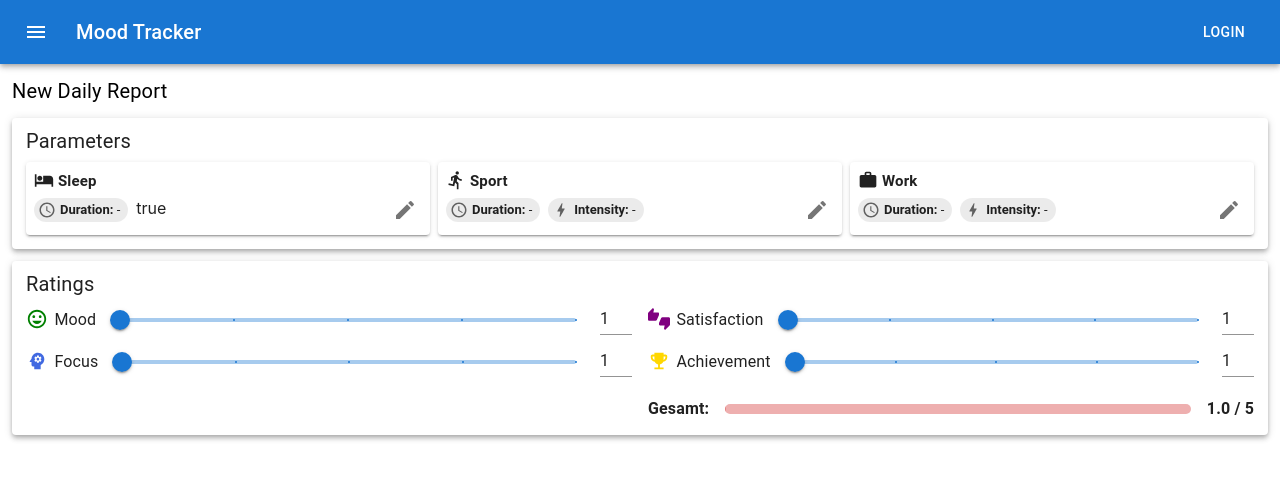
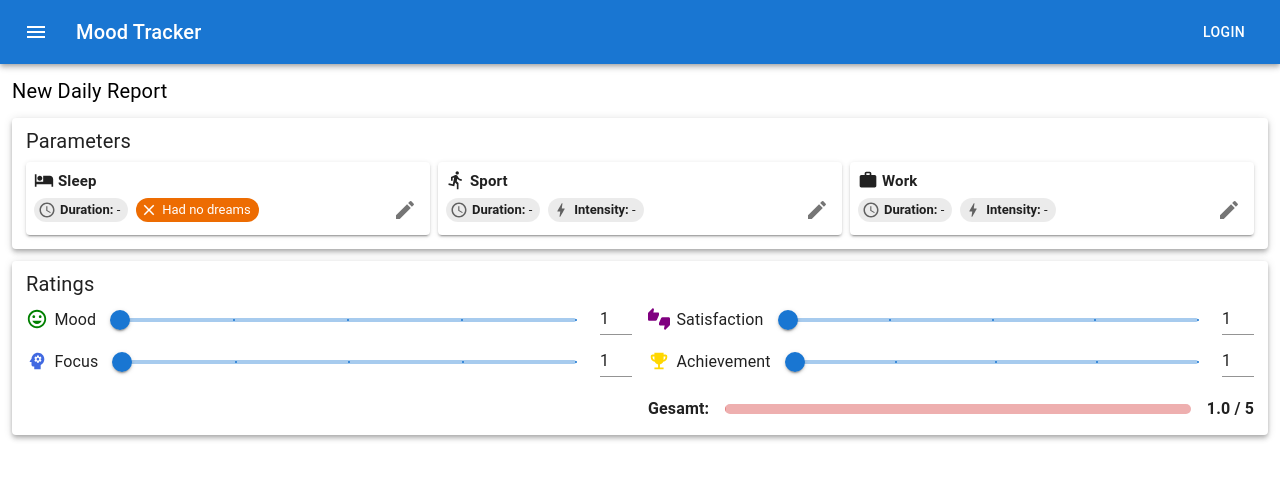
Before and after one commit to Crayee/mood-tracker, a React (Vite) app in the folder client/: page / in a window 1280 px wide. Shown: the top 480 px of the page. Built offline with nearby package versions, Linux system fonts and the light colour scheme.

Commit message:
had dreams display

```diff
--- a/client/src/commons/components/fields/renderer/SleepRenderer.tsx
+++ b/client/src/commons/components/fields/renderer/SleepRenderer.tsx
@@ -4,8 +4,11 @@ import { RecursivePartial } from '../../../types/util'
 import { Box, Chip } from '@mui/material'
 import AccessTimeIcon from '@mui/icons-material/AccessTime'
 import { formatNumber } from '../../../util/formatters'
+import CheckIcon from '@mui/icons-material/Check'
+import CloseIcon from '@mui/icons-material/Close'
 
 const SleepRenderer: EditableFieldProps<RecursivePartial<Sleep>>['renderer'] = (value: RecursivePartial<Sleep>) => {
+    const hadDreams = value.hadDreams ?? false
     return (
         <Box display={'flex'} gap={1}>
             <Chip
@@ -18,7 +21,12 @@ const SleepRenderer: EditableFieldProps<RecursivePartial<Sleep>>['renderer'] = (
                 }
                 icon={<AccessTimeIcon />}
             />
-            {value.hadDreams ? 'true' : 'false'}
+            <Chip
+                size={'small'}
+                label={hadDreams ? 'Had dreams' : 'Had no dreams'}
+                color={hadDreams ? 'success' : 'warning'}
+                icon={hadDreams ? <CheckIcon /> : <CloseIcon />}
+            />
         </Box>
     )
 }
--- a/client/src/commons/components/inputs/SwitchInput.tsx
+++ b/client/src/commons/components/inputs/CheckboxInput.tsx
@@ -1,7 +1,7 @@
 import { Checkbox, FormControlLabel } from '@mui/material'
 import { Dispatch } from 'react'
 
-const SwitchInput = (props: { label: string; value: boolean; onChange: Dispatch<boolean> }) => {
+const CheckboxInput = (props: { label: string; value: boolean; onChange: Dispatch<boolean> }) => {
     return (
         <FormControlLabel
             sx={{ width: '100%' }}
@@ -11,4 +11,4 @@ const SwitchInput = (props: { label: string; value: boolean; onChange: Dispatch<
     )
 }
 
-export default SwitchInput
+export default CheckboxInput
--- a/client/src/pages/new-report/components/parameters/SleepField.tsx
+++ b/client/src/pages/new-report/components/parameters/SleepField.tsx
@@ -6,7 +6,7 @@ import { Dispatch, SetStateAction } from 'react'
 import { Box } from '@mui/material'
 import NumberInput from '../../../../commons/components/inputs/NumberInput'
 import { RecursivePartial } from '../../../../commons/types/util'
-import SwitchInput from '../../../../commons/components/inputs/SwitchInput'
+import CheckboxInput from '../../../../commons/components/inputs/CheckboxInput'
 import SleepRenderer from '../../../../commons/components/fields/renderer/SleepRenderer'
 
 const Editor = (value: RecursivePartial<Sleep>, onChange: Dispatch<SetStateAction<RecursivePartial<Sleep>>>) => {
@@ -23,7 +23,7 @@ const Editor = (value: RecursivePartial<Sleep>, onChange: Dispatch<SetStateActio
     return (
         <Box display="flex" flexDirection={'column'} sx={{ width: '250px', gap: 2 }}>
             <NumberInput label={'Duration'} value={value.duration} onChange={handleChangeDuration} adornment={'h'} />
-            <SwitchInput label={'Had dreams:'} value={value.hadDreams ?? false} onChange={handleChangeHadDreams} />
+            <CheckboxInput label={'Had dreams:'} value={value.hadDreams ?? false} onChange={handleChangeHadDreams} />
         </Box>
     )
 }
--- a/client/src/pages/new-report/newReportContext.tsx
+++ b/client/src/pages/new-report/newReportContext.tsx
@@ -7,7 +7,7 @@ const initialState: NewReport = {
     parameters: {
         sleep: {
             duration: undefined,
-            hadDreams: true,
+            hadDreams: false,
         },
         hydration: {
             waterAmount: undefined,
```
